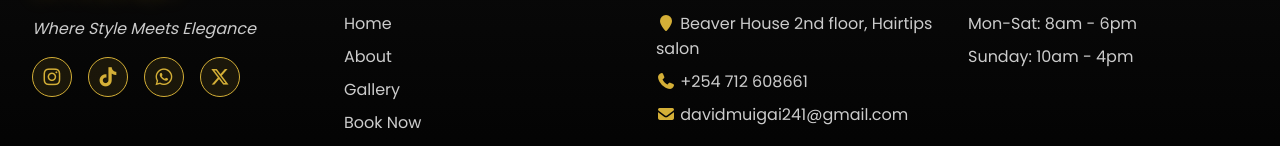
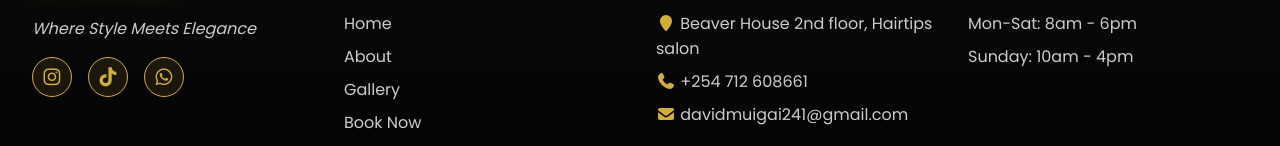
Before and after one commit to CarlosBavon/Stylebymk-Front, a React (Create React App) app: page /privacy in a window 1280 px wide. Shown: the part 2749-2895 px from the top of the page. Built offline with nearby package versions, Linux system fonts and the light colour scheme.

Commit message:
Changing email name

```diff
--- a/src/components/Footer.js
+++ b/src/components/Footer.js
@@ -19,8 +19,7 @@ const Footer = () => {
           <div className="social-icons">
             <a href="https://www.instagram.com/_stylebymk/" target='_blank' rel="noreferrer" className="social-icon"><i class="fa-brands fa-instagram"></i></a>
             <a href="https://www.tiktok.com/@stylesby_mk?lang=en" target='_blank' rel="noreferrer" className="social-icon"><i class="fa-brands fa-tiktok"></i></a>
-            <a href="https://wa.me/0712608661" target='_blank' rel="noreferrer" className="social-icon"><i class="fa-brands fa-whatsapp"></i></a>
-            <a href="https://x.com" target='_blank' rel="noreferrer" className="social-icon"><i class="fa-brands fa-x-twitter"></i></a>
+            <a href="https://wa.me/+254712608661" target='_blank' rel="noreferrer" className="social-icon"><i class="fa-brands fa-whatsapp"></i></a>
           </div>
         </div>
 
```
